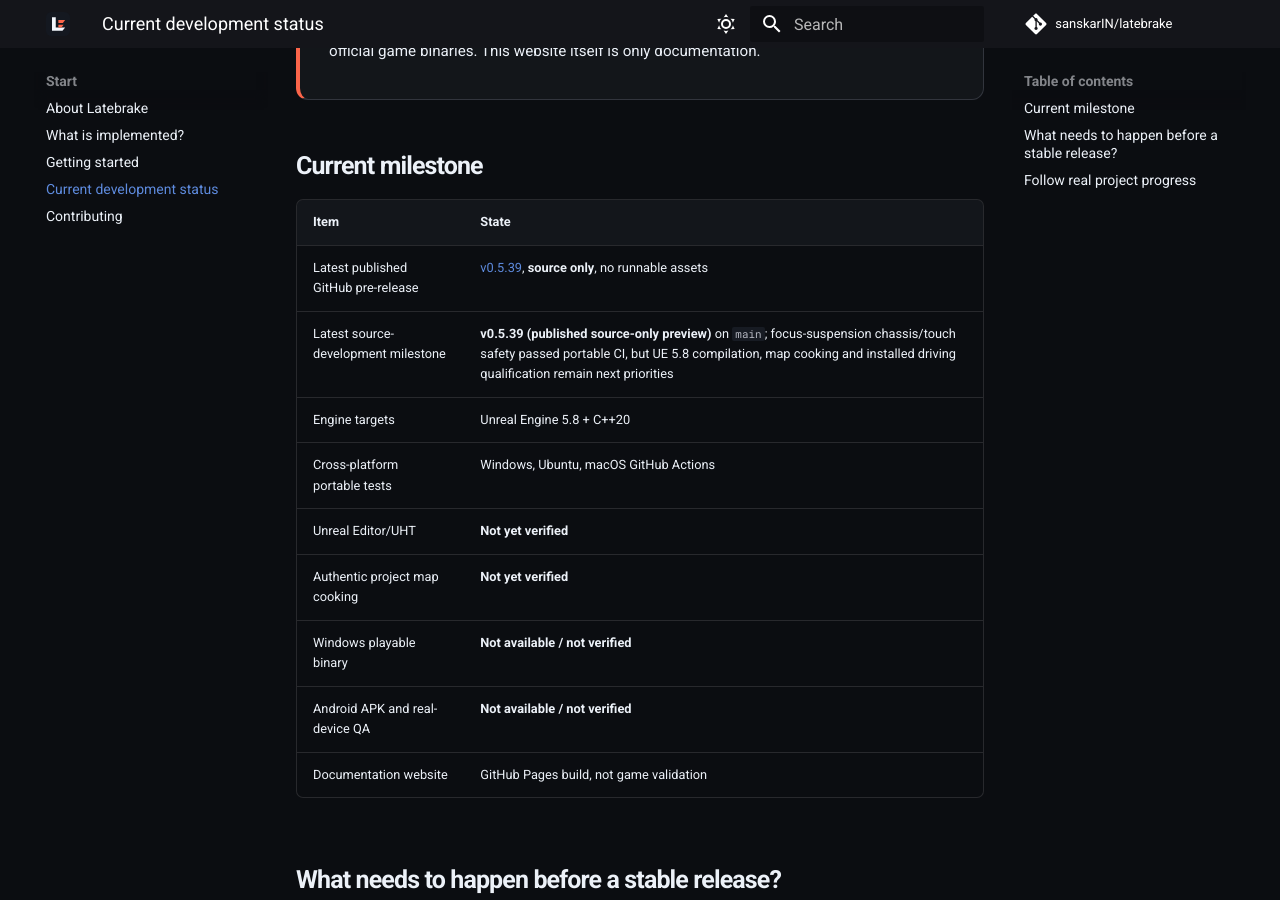
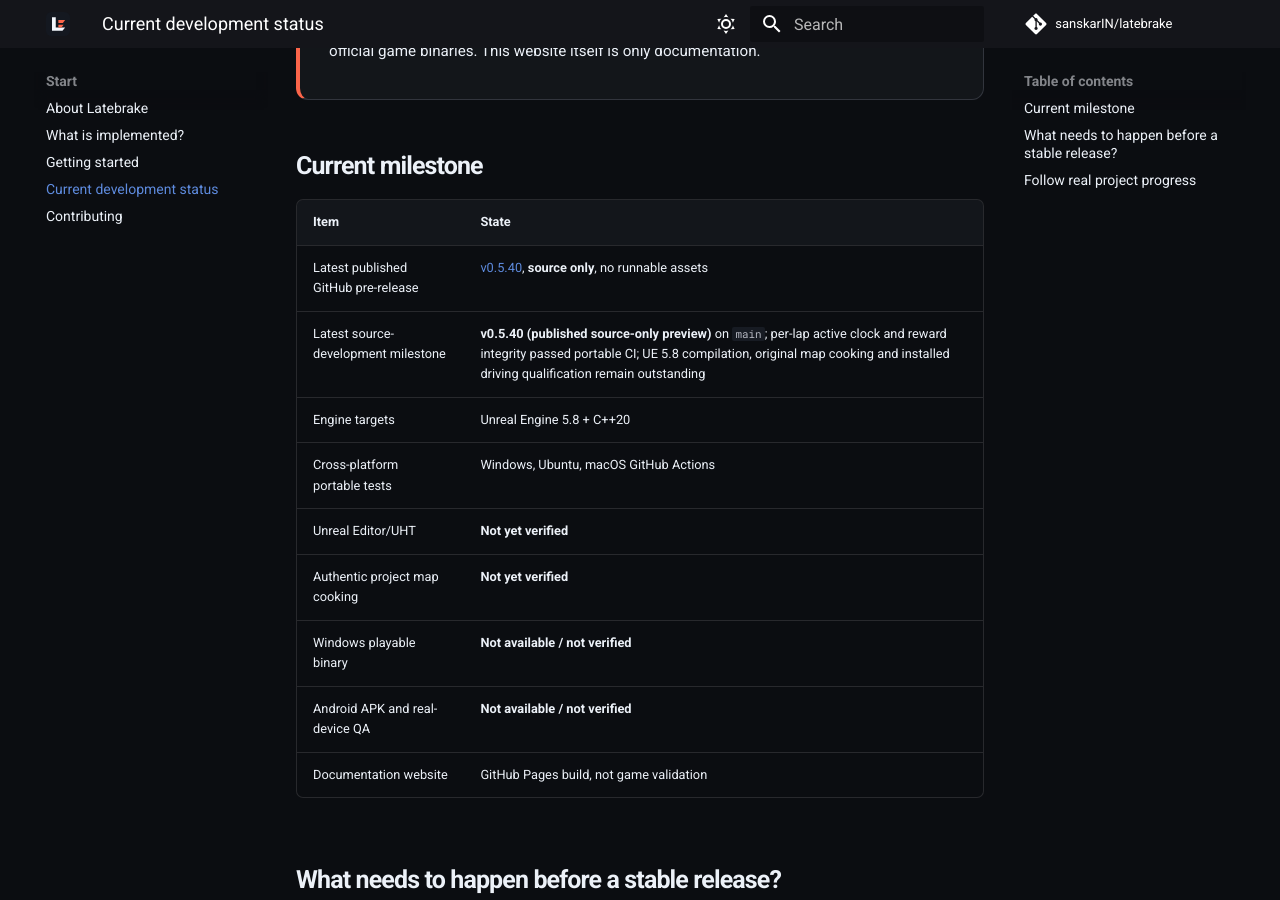
Before and after one commit to sanskarIN/latebrake, an MkDocs documentation site: the page built from docs/development-status.md, in a window 1280 px wide and 900 px high, scrolled down 308 px. Built offline with MkDocs 1.6.1 and Material for MkDocs 9.7.7, drawn with Linux system fonts in a browser that asks for light colours; comment, search, counter and statistics services are not loaded.

Commit message:
docs(pages): synchronize release milestone with verified v0.5.40

```diff
--- a/docs/development-status.md
+++ b/docs/development-status.md
@@ -9,8 +9,8 @@
 
 | Item | State |
 | --- | --- |
-| Latest published GitHub pre-release | [v0.5.39](https://github.com/sanskarIN/latebrake/releases/tag/v0.5.39), **source only**, no runnable assets |
-| Latest source-development milestone | **v0.5.39 (published source-only preview)** on `main`; focus-suspension chassis/touch safety passed portable CI, but UE 5.8 compilation, map cooking and installed driving qualification remain next priorities |
+| Latest published GitHub pre-release | [v0.5.40](https://github.com/sanskarIN/latebrake/releases/tag/v0.5.40), **source only**, no runnable assets |
+| Latest source-development milestone | **v0.5.40 (published source-only preview)** on `main`; per-lap active clock and reward integrity passed portable CI; UE 5.8 compilation, original map cooking and installed driving qualification remain outstanding |
 | Engine targets | Unreal Engine 5.8 + C++20 |
 | Cross-platform portable tests | Windows, Ubuntu, macOS GitHub Actions |
 | Unreal Editor/UHT | **Not yet verified** |
```
